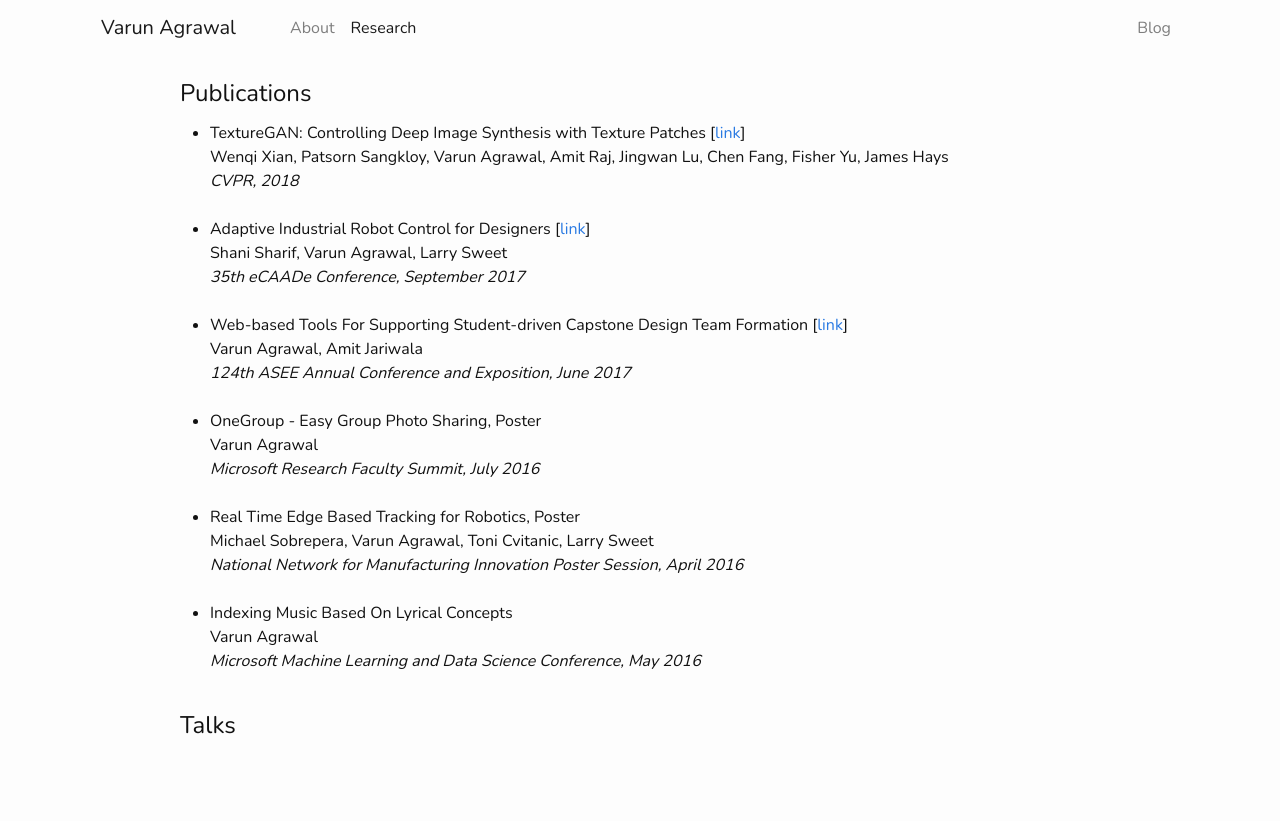
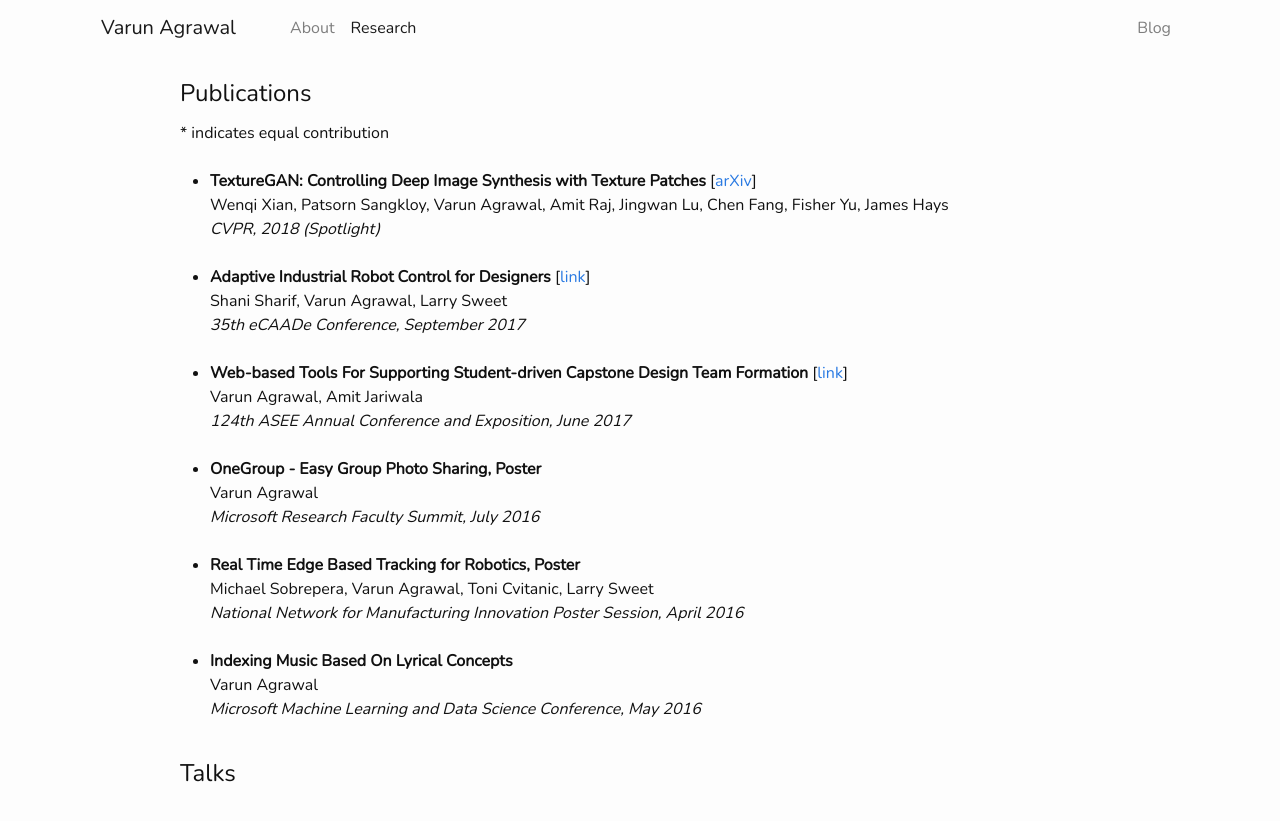
Before and after one commit to varunagrawal/varunagrawal.github.io, a Jekyll site: the page built from research.html, in a window 1280 px wide. Shown: the top 821 px of the page. Built offline with Jekyll 4.4.1, drawn with Linux system fonts in a browser that asks for light colours; nearby versions of some CDN libraries.

Commit message:
rewrote the research page a bit

```diff
--- a/research.html
+++ b/research.html
@@ -4,14 +4,22 @@ title: Research
 permalink: /research/
 ---
 
-
 <div class="row">
     <h4 class="col-10 ml-auto mr-auto">Publications</h4>
+    <div class="col-10 ml-auto mr-auto">* indicates equal contribution</div>
+    <br/><br/>
+
     <div class="col-10 ml-auto mr-auto">
         <ul class="">
             {% for paper in site.data.publications %}
             <li>
-                <b>{{paper.title}}{% if paper.type %}, {{paper.type}}{% endif %} {% if paper.link %}[<a href="{{paper.link}}">link</a>]{% endif %}</b>
+                <div class="paper-title">
+                    {{paper.title}}{% if paper.type %}, {{paper.type}}{% endif %}</div>
+                    {% for link in paper.links %}
+                        {% if link %}
+                            [<a href="{{link[1]}}">{{link[0]}}</a>]
+                        {% endif %}
+                    {% endfor %}
                 <br/>
                 {{paper.authors}}
                 <br/>
```
Also changed, not shown: _data/publications.yml (+10 -7 lines).
